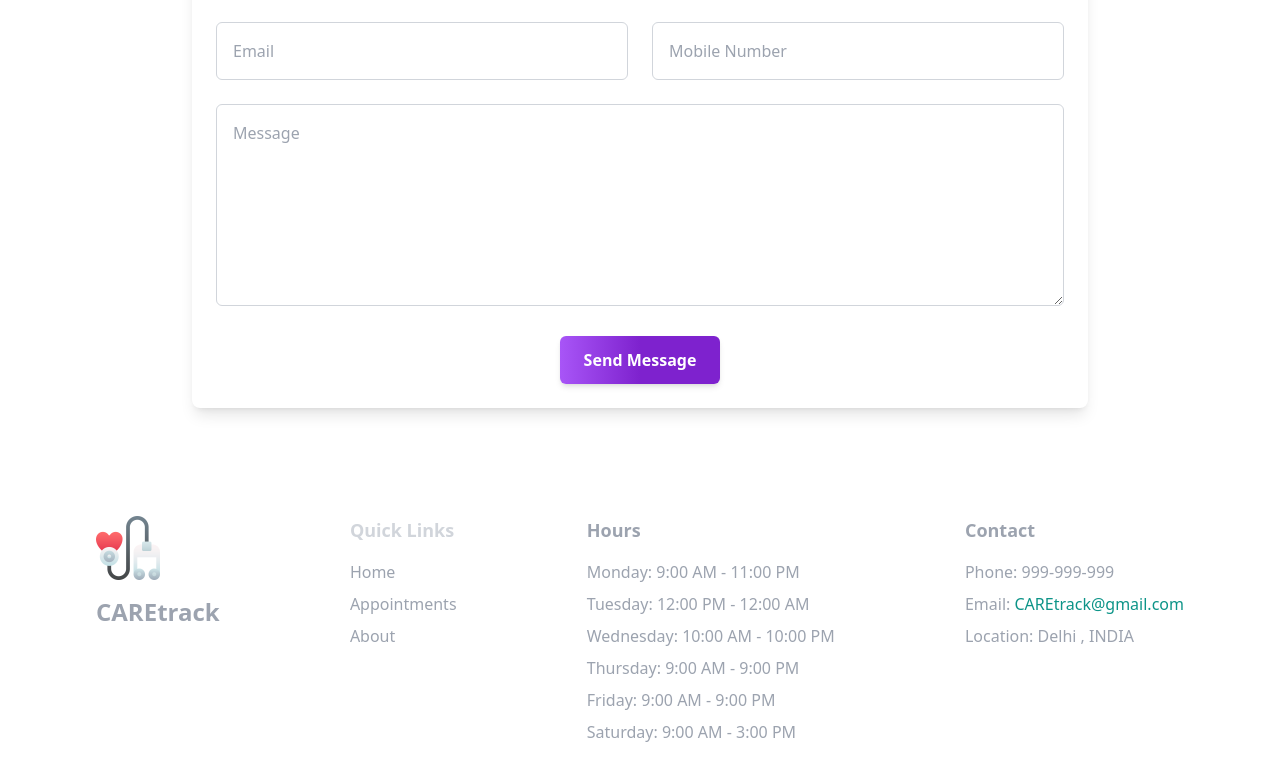
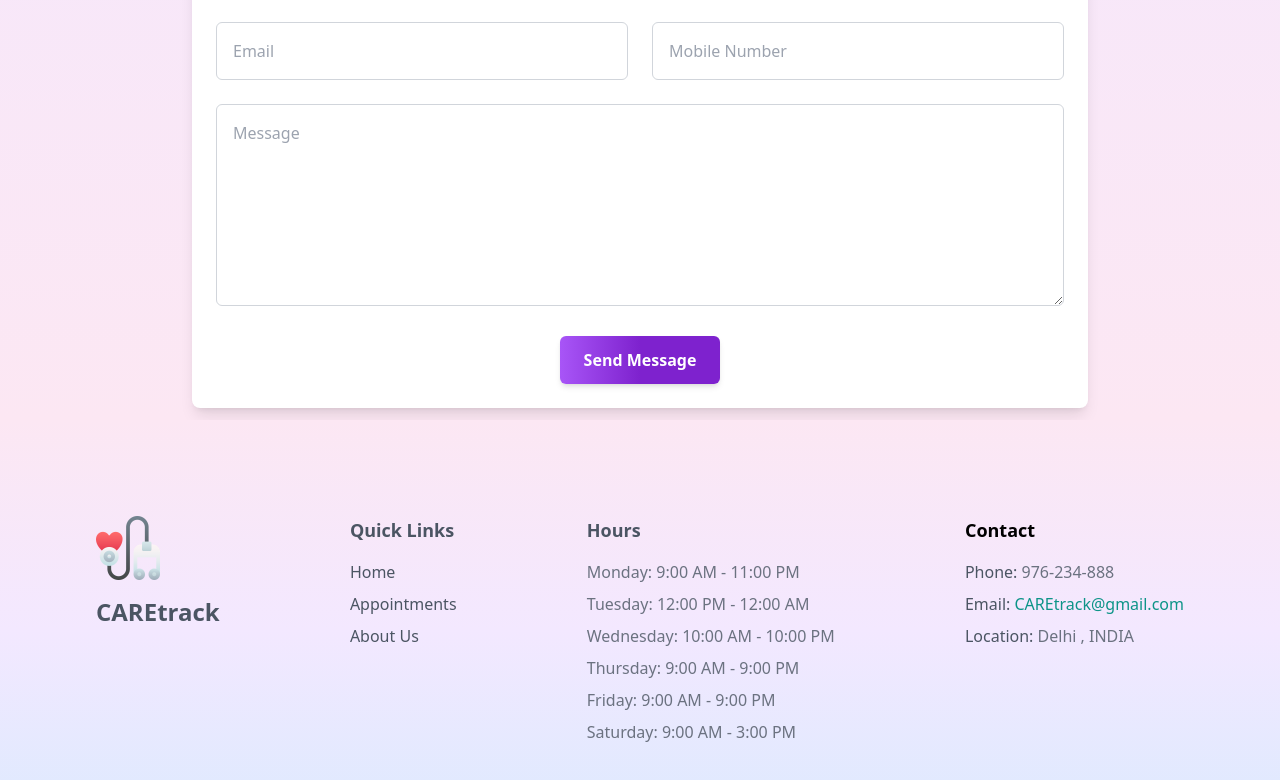
Before and after one commit to sahhoArjun097/E-CAREtrack, a React (Vite) app in the folder frontend/: page / in a window 1280 px wide. Shown: the part 1360-2140 px from the top of the page. Built offline with nearby package versions, Linux system fonts and the light colour scheme; no server answers.

Commit message:
addeding the change in ui

```diff
--- a/frontend/src/components/Footer.jsx
+++ b/frontend/src/components/Footer.jsx
@@ -1,6 +1,6 @@
 const Footer = () => {
   return (
-      <footer className="h-full w-full   border-gray-300">{/* bg-gradient-to-t  from-black via-purple-50 to-black */}
+    <footer className="h-full w-full  bg-gradient-to-t from-blue-100 via-purple-100 to-pink-100">{/* bg-gradient-to-t  from-black via-purple-50 to-black */}
       <div className="container p-24 mx-auto flex flex-wrap justify-between items-start gap-12">
         {/* Logo and Description */}
         <div className="flex  flex-col items-start space-y-4">
@@ -9,7 +9,7 @@ const Footer = () => {
             alt="ZeeCare Logo"
             className="h-16"
           />
-            <h1 className="font-bold text-2xl text-gray-400">CAREtrack</h1>
+          <h1 className="font-bold text-2xl text-gray-600">CAREtrack</h1>
           <p className="text-sm text-gray-400">
             {/* Providing high-quality healthcare services with excellence and care. */}
           </p>
@@ -17,30 +17,29 @@ const Footer = () => {
 
         {/* Quick Links */}
         <div>
-            <h2 className="text-lg font-semibold mb-4 text-gray-300">Quick Links</h2>
+          <h2 className="text-lg font-semibold mb-4 text-gray-600">Quick Links</h2>
           <ul className="space-y-2">
             <li>
-                <a href="/" className="text-gray-400 hover:text-teal-600 text-base">
+              <a href="/" className="text-gray-600 hover:text-teal-600 text-base">
                 Home
               </a>
             </li>
             <li>
-                <a href="/appointments" className="text-gray-400 hover:text-teal-600 text-base">
+              <a href="/appointments" className="text-gray-600 hover:text-teal-600 text-base">
                 Appointments
               </a>
             </li>
             <li>
-                <a href="/aboutus" className="text-gray-400 hover:text-teal-600 text-base">
-                  About
-                </a>
+              <a href="/aboutus" className="text-gray-600 hover:text-teal-600 text-base">
+                About Us                </a>
             </li>
           </ul>
         </div>
 
         {/* Hours */}
         <div>
-            <h2 className="text-lg font-semibold mb-4 text-gray-400">Hours</h2>
-            <ul className="space-y-2 text-base text-gray-400">
+          <h2 className="text-lg font-semibold mb-4 text-gray-600">Hours</h2>
+          <ul className="space-y-2 text-base text-gray-500">
             <li>Monday: 9:00 AM - 11:00 PM</li>
             <li>Tuesday: 12:00 PM - 12:00 AM</li>
             <li>Wednesday: 10:00 AM - 10:00 PM</li>
@@ -52,13 +51,13 @@ const Footer = () => {
 
         {/* Contact */}
         <div>
-            <h2 className="text-lg font-semibold mb-4 text-gray-400">Contact</h2>
-            <ul className="space-y-2 text-base text-gray-400">
+          <h2 className="text-lg font-semibold mb-4 text-gray-6 00">Contact</h2>
+          <ul className="space-y-2 text-base text-gray-500">
             <li>
-                <span className="font-medium text-gray-400">Phone:</span> 999-999-999
+              <span className="font-medium text-gray-600">Phone:</span> 976-234-888
             </li>
             <li>
-                <span className="font-medium text-gray-400">Email:</span>{" "}
+              <span className="font-medium text-gray-600">Email:</span>{" "}
               <a
                 href="mailto:zeecare@gmail.com"
                 className="text-teal-600 hover:underline"
@@ -67,7 +66,7 @@ const Footer = () => {
               </a>
             </li>
             <li>
-                <span className="font-medium text-gray-400">Location:</span> Delhi , INDIA
+              <span className="font-medium text-gray-600">Location:</span> Delhi , INDIA
             </li>
           </ul>
         </div>
--- a/frontend/src/pages/Home.jsx
+++ b/frontend/src/pages/Home.jsx
@@ -5,7 +5,7 @@ import MessageForm from "../components/MessageForm"
 const Home = () => {
   return (
     <>
-      <div className="min-h-screen min-w-full justify-center  items-center p-3 ">
+      <div className="min-h-screen min-w-full justify-center  bg-gradient-to-b  from-blue-100 via-purple-100 to-pink-100  items-center p-3 ">
         <div className="flex flex-col absloute md:h-[90vh] md:flex-row items-center justify-between bg-cream-white  w-screen px-6 md:px-12"> {/* min-h-screen */}
           <Hero title={"Welcom to the CareTrack healtcare "} imageUrl={"./rb_2215.png"} />
         </div>
--- a/frontend/src/pages/Login.jsx
+++ b/frontend/src/pages/Login.jsx
@@ -6,9 +6,9 @@ import { Link } from "react-router-dom";
 
 const Login = () => {
   const { isAuthenticated, setIsAuthenticated } = useContext(Context);
-  const [email, setEmail] = useState("patient@gmail.com");
-  const [password, setPassword] = useState("admin123");
-  const [confirmPassword, setConfirmPassword] = useState("admin123");
+  const [email, setEmail] = useState("patientarin@gmail.com");
+  const [password, setPassword] = useState("patient@2025");
+  const [confirmPassword, setConfirmPassword] = useState("patient@2025");
   const navigate = useNavigate();
 
   const handleLogin = async (e) => {
```
Also changed, not shown: 2 other files (tests, documents, lock files or other folders). Lines whose indentation alone changed are shown as unchanged.
